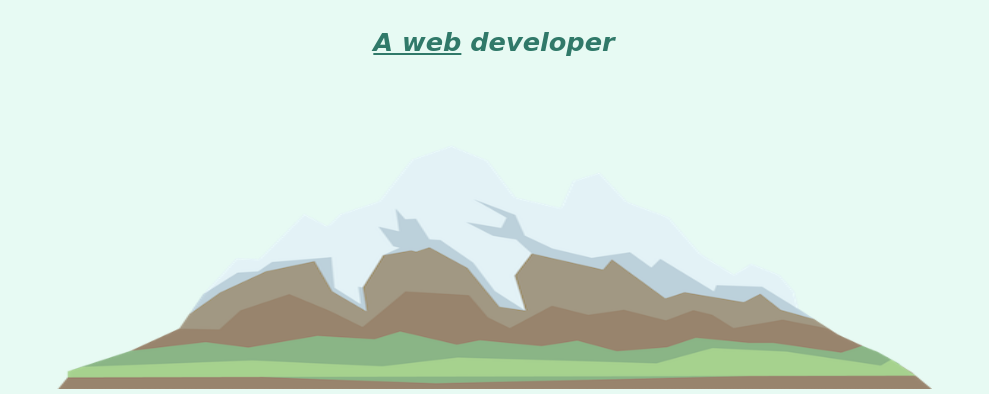
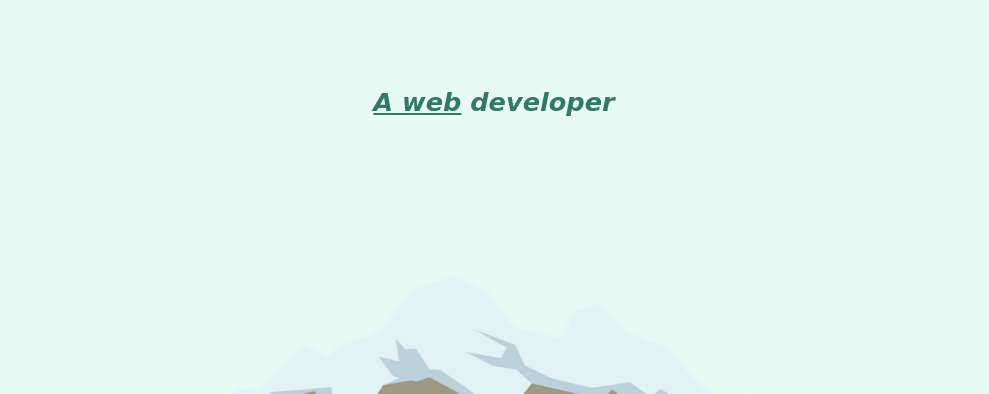
Before and after one commit to dippatel1/my_first_page, a plain HTML site: page index.html in a window 1280 px wide. Shown: the part 406-800 px from the top of the page, without its empty margins (146-1135 px from the left). Drawn offline with Linux system fonts and the light colour scheme; a web font is replaced by a local one.

Commit message:
Update styles.css

```diff
--- a/styles.css
+++ b/styles.css
@@ -60,7 +60,7 @@
                 font-family: 'Dancing Script', 'Arial';
                 font-weight: bold;
                 font-size: 40px;
-                        margin:30px 0 30px 0;
+                        margin:90px 0 100px 0;
             }
 
             h3 {
```
